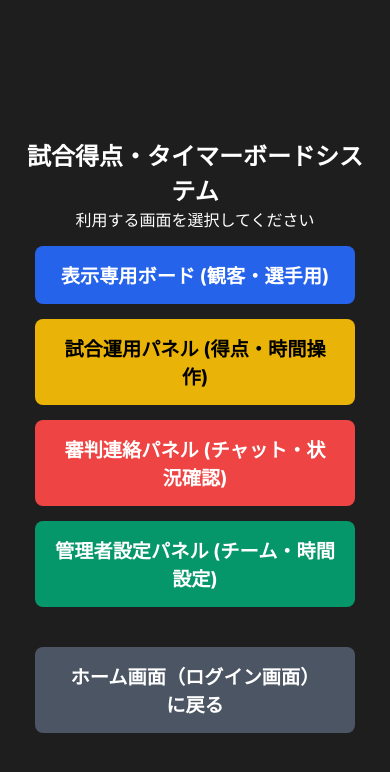
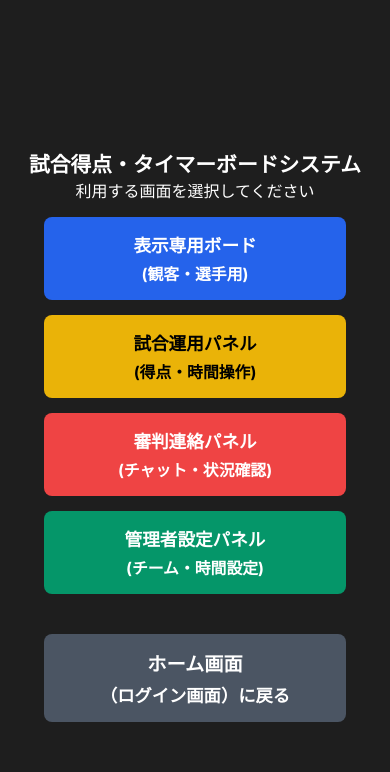
Before and after one commit to zaizen56u-lgtm/club-attendance-system, a website: page subsystems/match/public/index.html in a window 390 px wide. Drawn offline with Linux system fonts and the light colour scheme.

Commit message:
Add files via upload

```diff
--- a/subsystems/match/public/index.html
+++ b/subsystems/match/public/index.html
@@ -13,9 +13,10 @@
         .btn-admin { background: #059669; }
         .btn-admin:hover { background: #047857; }
         @media (max-width: 600px) {
-            .menu-btn { display: block; margin: 15px; padding: 15px 20px; font-size: 1.2rem; }
+            .menu-btn { display: block; margin: 15px; padding: 15px 10px; font-size: 1.1rem; }
             .menu-container { margin-top: 40px; }
-            h1 { font-size: 1.5rem; }
+            h1 { font-size: 1.3rem; word-break: keep-all; }
+            .sp-br { display: block; font-size: 0.9em; margin-top: 5px; }
         }
     </style>
 </head>
@@ -24,13 +25,13 @@
         <h1>試合得点・タイマーボードシステム</h1>
         <p>利用する画面を選択してください</p>
         <div>
-            <a href="board.html" class="menu-btn" target="_blank">表示専用ボード (観客・選手用)</a>
-            <a href="operator.html" class="menu-btn" style="background: #eab308; color: black;" target="_blank">試合運用パネル (得点・時間操作)</a>
-            <a href="referee.html" class="menu-btn" style="background: #ef4444;" target="_blank">審判連絡パネル (チャット・状況確認)</a>
-            <a href="admin.html" class="menu-btn btn-admin" target="_blank">管理者設定パネル (チーム・時間設定)</a>
+            <a href="board.html" class="menu-btn" target="_blank">表示専用ボード <span class="sp-br">(観客・選手用)</span></a>
+            <a href="operator.html" class="menu-btn" style="background: #eab308; color: black;" target="_blank">試合運用パネル <span class="sp-br">(得点・時間操作)</span></a>
+            <a href="referee.html" class="menu-btn" style="background: #ef4444;" target="_blank">審判連絡パネル <span class="sp-br">(チャット・状況確認)</span></a>
+            <a href="admin.html" class="menu-btn btn-admin" target="_blank">管理者設定パネル <span class="sp-br">(チーム・時間設定)</span></a>
         </div>
         <div style="margin-top: 40px;">
-            <a href="/index.html" class="menu-btn" style="background: #4b5563; font-size: 1.2rem; padding: 15px 30px;">ホーム画面（ログイン画面）に戻る</a>
+            <a href="/index.html" class="menu-btn" style="background: #4b5563; font-size: 1.2rem; padding: 15px 30px;">ホーム画面 <span class="sp-br">（ログイン画面）に戻る</span></a>
         </div>
     </div>
 </body>
```
Also changed, not shown: subsystems/match/public/board.html (+1 -1 lines), subsystems/match/public/operator.html (+7 -2 lines).
